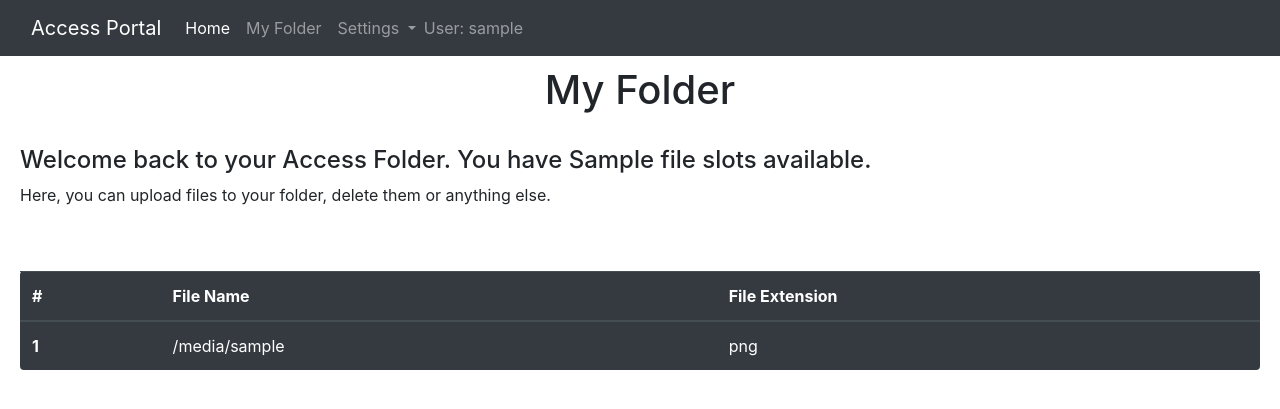
After one commit to Prakhar896/Access, a Flask app: template templates/portal/portalFolder.html in a window 1280 px wide. The commit adds this page. Shown: the top 409 px of the page. Run offline with Flask 2, Linux system fonts and the light colour scheme; the template is opened without the code that fills it: most values are stand-ins (such as "Sample title", 1, 10 or a date in 2020); some libraries are stand-ins or nearby versions.

Commit message:
completed my folder display page

```diff
--- a/main.py
+++ b/main.py
@@ -4,6 +4,7 @@ import json, random, time, sys, subprocess, os, shutil
 import datetime
 from models import *
 from certAuthority import *
+from AFManager import *
 from emailer import *
 from dotenv import load_dotenv
 load_dotenv()
--- a/templates/baseNav.html
+++ b/templates/baseNav.html
@@ -27,7 +27,7 @@
                         <a class="nav-link active" aria-current="page" href="#">Home</a>
                     </li>
                     <li class="nav-item">
-                        <a class="nav-link" href="#">My Folder</a>
+                        <a class="nav-link" href="#" id="myFolderLink">My Folder</a>
                     </li>
                     <!-- <li class="nav-item">
                         <a class="nav-link" href="#">Pricing</a>
@@ -63,6 +63,17 @@
     <script src="https://stackpath.bootstrapcdn.com/bootstrap/4.3.1/js/bootstrap.min.js"
         integrity="sha384-JjSmVgyd0p3pXB1rRibZUAYoIIy6OrQ6VrjIEaFf/nJGzIxFDsf4x0xIM+B07jRM"
         crossorigin="anonymous"></script>
+
+    <script>
+    myFolderLink = document.getElementById("myFolderLink");
+
+    url = "{{ url }}"
+    arrayURL = url.split("/");
+    arrayURL.pop(9)
+    arrayURL = arrayURL.join('/') + "/folder"
+
+    myFolderLink.href = arrayURL;
+    </script>
 </body>
 
 </html>
--- /dev/null
+++ b/templates/portal/portalFolder.html
@@ -0,0 +1,52 @@
+{% extends "baseNav.html" %}
+
+{% block tabTitle %}My Folder | Access Portal{% endblock %}
+
+{% block head %}
+<style>
+    #content {
+        text-align: left;
+        margin-left: 20px;
+        margin-right: 20px;
+
+    }
+
+    #heading {
+        text-align: center;
+        margin-top: 10px;
+    }
+</style>
+{% endblock %}
+
+{% block body %}
+<h1 id="heading">My Folder</h1>
+<br>
+<div id="content">
+    <h4>Welcome back to your Access Folder. You have {{ slotsAvailable }} file slots available.</h4>
+    <p>Here, you can upload files to your folder, delete them or anything else.</p>
+    <br>
+    <br>
+    {% if files != None %}
+        <table class="table table-dark rounded">
+            <thead>
+                <tr>
+                    <th scope="col">#</th>
+                    <th scope="col">File Name</th>
+                    <th scope="col">File Extension</th>
+                </tr>
+            </thead>
+            <tbody>
+                {% for file in files %}
+                <tr>
+                    <th scope="row">{{ loop.index }}</th>
+                    <td>{{ file.split('.')[0] }}</td>
+                    <td>{{ file.split('.')[1] }}</td>
+                </tr>
+                {% endfor %}
+            </tbody>
+        </table>
+    {% else %}
+        <h4>You have no files in your folder.</h4>
+    {% endif %}
+</div>
+{% endblock %}
```
Also changed, not shown: AFManager.py (+10 -2 lines), portal.py (+17 -1 lines).
